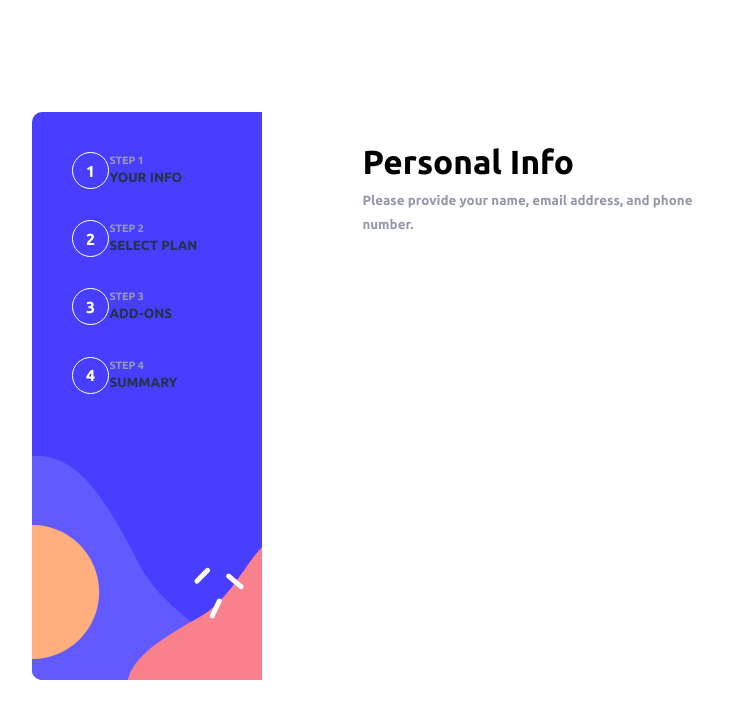
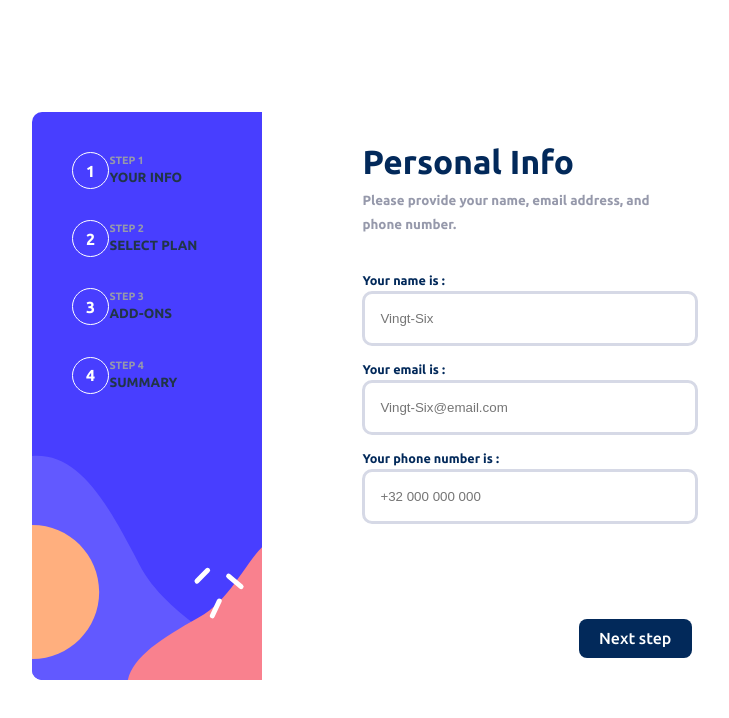
Before and after one commit to AmaniB96/StateProject, a React (Vite) app: page / in a window 1280 px wide. Shown: the top 718 px of the page, without its empty margins (224-953 px from the left). Built offline with nearby package versions, Linux system fonts and the light colour scheme.

Commit message:
personal info done

```diff
--- a/src/components/Infos.jsx
+++ b/src/components/Infos.jsx
@@ -1,6 +1,11 @@
+import { useState } from 'react'
 import './infos.css'
 
 export default function Infos() {
+
+    const [name,SetName] = useState("")
+    const [email, SetEmail] = useState("")
+    const [phone, SetPhone] = useState("")
 
     return (
         <div className='infos'>
@@ -11,7 +16,16 @@ export default function Infos() {
             </div>
 
             <form className='infoForm' action="">
+                <label htmlFor="name">Your name is : {name}</label> <br />
+                <input type="text" name="" id="name" placeholder='Vingt-Six' onChange={(e) => SetName(e.target.value)} />
 
+                <label htmlFor="email">Your email is : {email}</label> <br />
+                <input type="text" name="" id="name" placeholder='Vingt-Six@email.com' onChange={(e) => SetEmail(e.target.value)}/>
+
+                <label htmlFor="phone">Your phone number is : {phone}</label> <br />
+                <input type="text" name="" id="name" placeholder='+32 000 000 000' onChange={(e) => SetPhone(e.target.value)} />
+
+                <button type="button">Next step</button>
             </form>
 
         </div>
--- a/src/components/infos.css
+++ b/src/components/infos.css
@@ -1,6 +1,6 @@
 .infos{
     height: 100%;
-    width: 70%;
+    width: 65%;
     padding-top: 25px;
     padding-left: 100px;
     padding-right: 100px;
@@ -16,7 +16,7 @@
 .infoTitle h2{
     font-size: 25pt;
     margin: 0;
-    color: black;
+    color: hsl(213, 96%, 18%);
 }
 
 .infoTitle span {
@@ -24,3 +24,36 @@
     font-size: 10pt;
     font-weight: 600;
 }
+
+.infoForm {
+    height: 75%;
+    width: 100%;
+    position: relative;
+    font-family: "Ubuntu", sans-serif;
+}
+
+.infoForm label{
+    color: hsl(213, 96%, 18%);
+    font-size: 9.5pt;
+    font-weight: 700;
+}
+
+.infoForm input {
+    background-color: transparent;
+    color: black;
+    height: 12%;
+    width: 100%;
+    border-radius: 10px;
+    border: 3px solid hsl(229, 24%, 87%);
+    padding-left: 15px;
+    padding-right: 15px;
+    margin-bottom: 10px;
+}
+
+.infoForm button {
+    background-color: hsl(213, 96%, 18%) ;
+    color: white;
+    position: absolute;
+    bottom: 0;
+    right: -30px;
+}
--- a/src/index.css
+++ b/src/index.css
@@ -8,7 +8,7 @@
 
 
 :root {
-  font-family: "Ubuntu", sans-serif; ;
+  font-family: "Ubuntu", sans-serif;
   line-height: 1.5;
   font-weight: 400;
 
```
